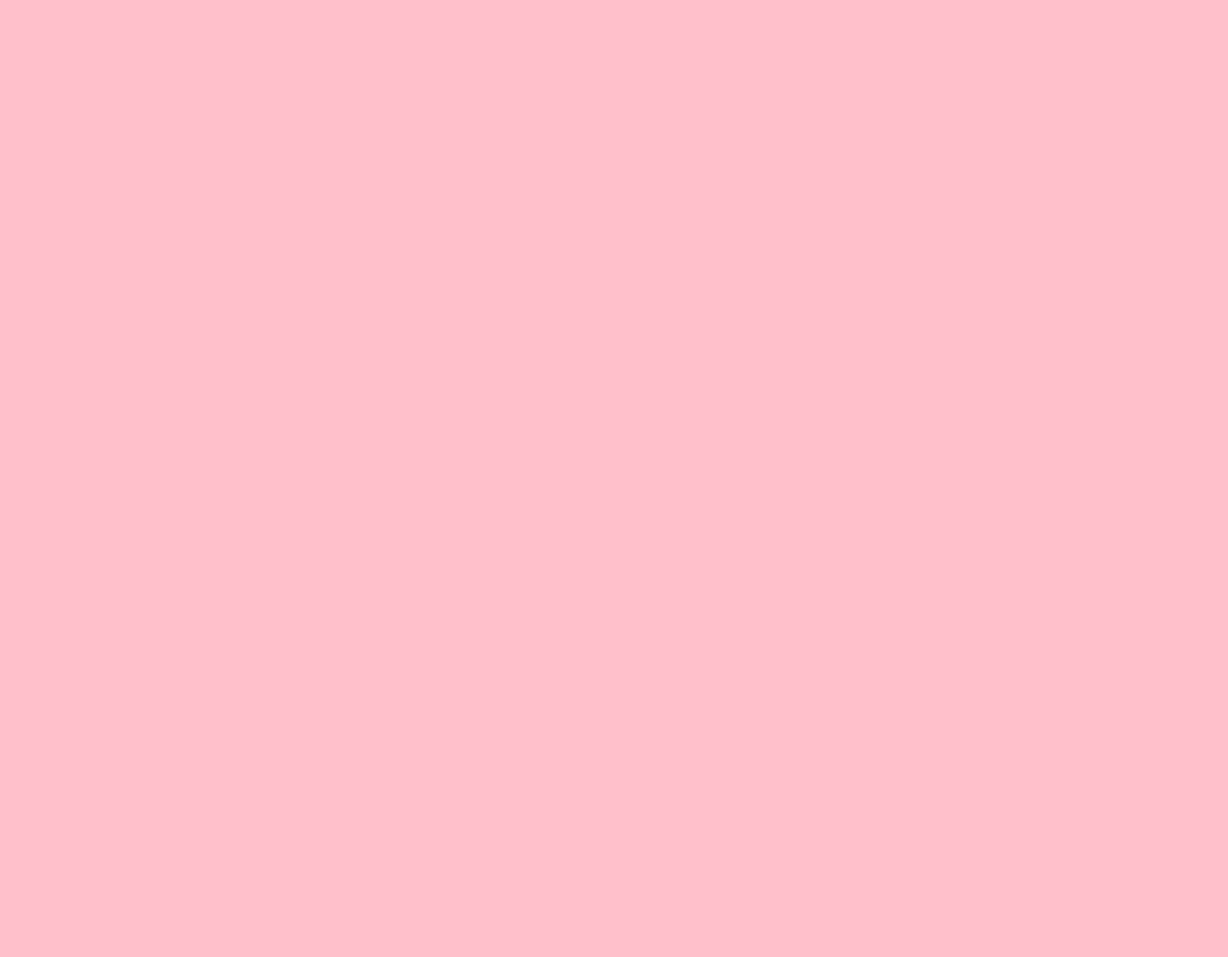
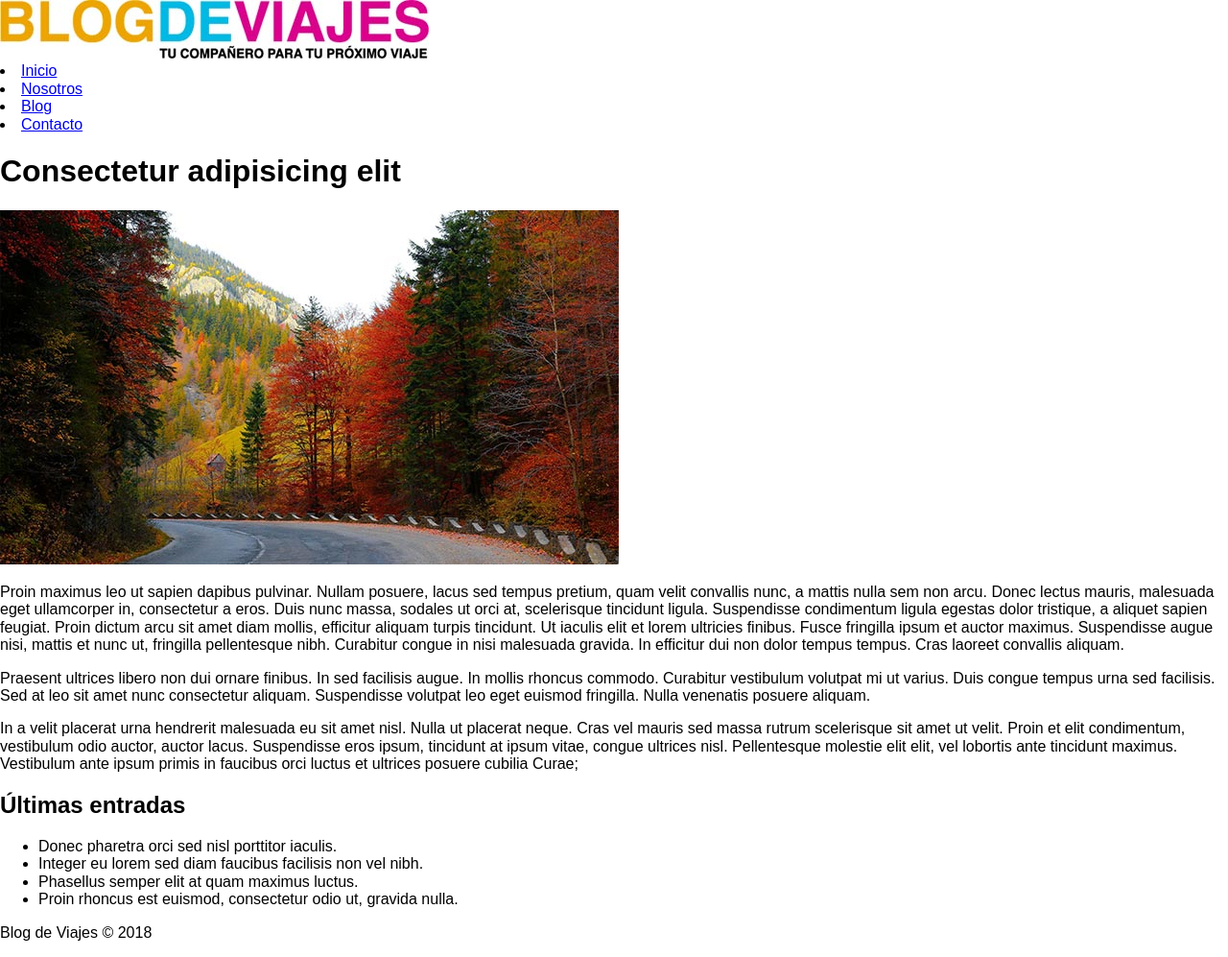
Before and after one commit to jcarlosj/CSSGrid-Flexbox-5-Holy-Grail-Layout-U-JPdTV, a plain HTML site: page index.html in a window 1280 px wide. Shown: the whole page at 96% size. Before the commit the page ends 800 px from the top, so only its background shows below. Drawn offline with nearby package versions, Linux system fonts and the light colour scheme.

Commit message:
+ HTML: Content structure of the page

```diff
--- a/css/styles.css
+++ b/css/styles.css
@@ -5,6 +5,5 @@ html {
     box-sizing: inherit;
 }
 body {
-    background-color: pink;
     font-family: Arial, Helvetica, sans-serif;
 }
--- a/index.html
+++ b/index.html
@@ -4,13 +4,42 @@
     <meta charset="UTF-8">
     <meta name="viewport" content="width=device-width, initial-scale=1.0">
     <meta http-equiv="X-UA-Compatible" content="ie=edge">
-    <title>Holy Grail</title>
+    <title>Holy Grail Layout con Flexbox</title>
     <link rel="stylesheet" href="https://necolas.github.io/normalize.css/8.0.0/normalize.css">
     <link href="https://fonts.googleapis.com/css?family=Libre+Baskerville:400,700" rel="stylesheet">
     <link rel="stylesheet" href="./css/styles.css">
 
 </head>
 <body>
-
+    <header class="site-header">
+        <img class="logo-image" src="./img/logo.jpg" alt="Blog de Viajes">
+    </header>
+    <nav class="navigation">
+        <li><a href="#">Inicio</a></li>
+        <li><a href="#">Nosotros</a></li>
+        <li><a href="#">Blog</a></li>
+        <li><a href="#">Contacto</a></li>
+    </nav>
+    <div class="container">
+        <main class="main-content">
+            <h1>Consectetur adipisicing elit</h1>
+            <img class="outstanding-image" src="./img/imagen.jpg" alt="" />
+            <p>Proin maximus leo ut sapien dapibus pulvinar. Nullam posuere, lacus sed tempus pretium, quam velit convallis nunc, a mattis nulla sem non arcu. Donec lectus mauris, malesuada eget ullamcorper in, consectetur a eros. Duis nunc massa, sodales ut orci at, scelerisque tincidunt ligula. Suspendisse condimentum ligula egestas dolor tristique, a aliquet sapien feugiat. Proin dictum arcu sit amet diam mollis, efficitur aliquam turpis tincidunt. Ut iaculis elit et lorem ultricies finibus. Fusce fringilla ipsum et auctor maximus. Suspendisse augue nisi, mattis et nunc ut, fringilla pellentesque nibh. Curabitur congue in nisi malesuada gravida. In efficitur dui non dolor tempus tempus. Cras laoreet convallis aliquam.</p>
+            <p>Praesent ultrices libero non dui ornare finibus. In sed facilisis augue. In mollis rhoncus commodo. Curabitur vestibulum volutpat mi ut varius. Duis congue tempus urna sed facilisis. Sed at leo sit amet nunc consectetur aliquam. Suspendisse volutpat leo eget euismod fringilla. Nulla venenatis posuere aliquam.</p>
+            <p>In a velit placerat urna hendrerit malesuada eu sit amet nisl. Nulla ut placerat neque. Cras vel mauris sed massa rutrum scelerisque sit amet ut velit. Proin et elit condimentum, vestibulum odio auctor, auctor lacus. Suspendisse eros ipsum, tincidunt at ipsum vitae, congue ultrices nisl. Pellentesque molestie elit elit, vel lobortis ante tincidunt maximus. Vestibulum ante ipsum primis in faucibus orci luctus et ultrices posuere cubilia Curae;</p>
+        </main>
+        <aside class="sidebar">
+            <h2>Últimas entradas</h2>
+            <ul>
+                <li>Donec pharetra orci sed nisl porttitor iaculis.</li>
+                <li>Integer eu lorem sed diam faucibus facilisis non vel nibh.</li>
+                <li>Phasellus semper elit at quam maximus luctus.</li>
+                <li>Proin rhoncus est euismod, consectetur odio ut, gravida nulla.</li>
+            </ul>
+        </aside>
+    </div> <!--.container-->
+    <footer class="site-footer">
+        <p>Blog de Viajes &copy; 2018</p>
+    </footer>
 </body>
 </html>
```
